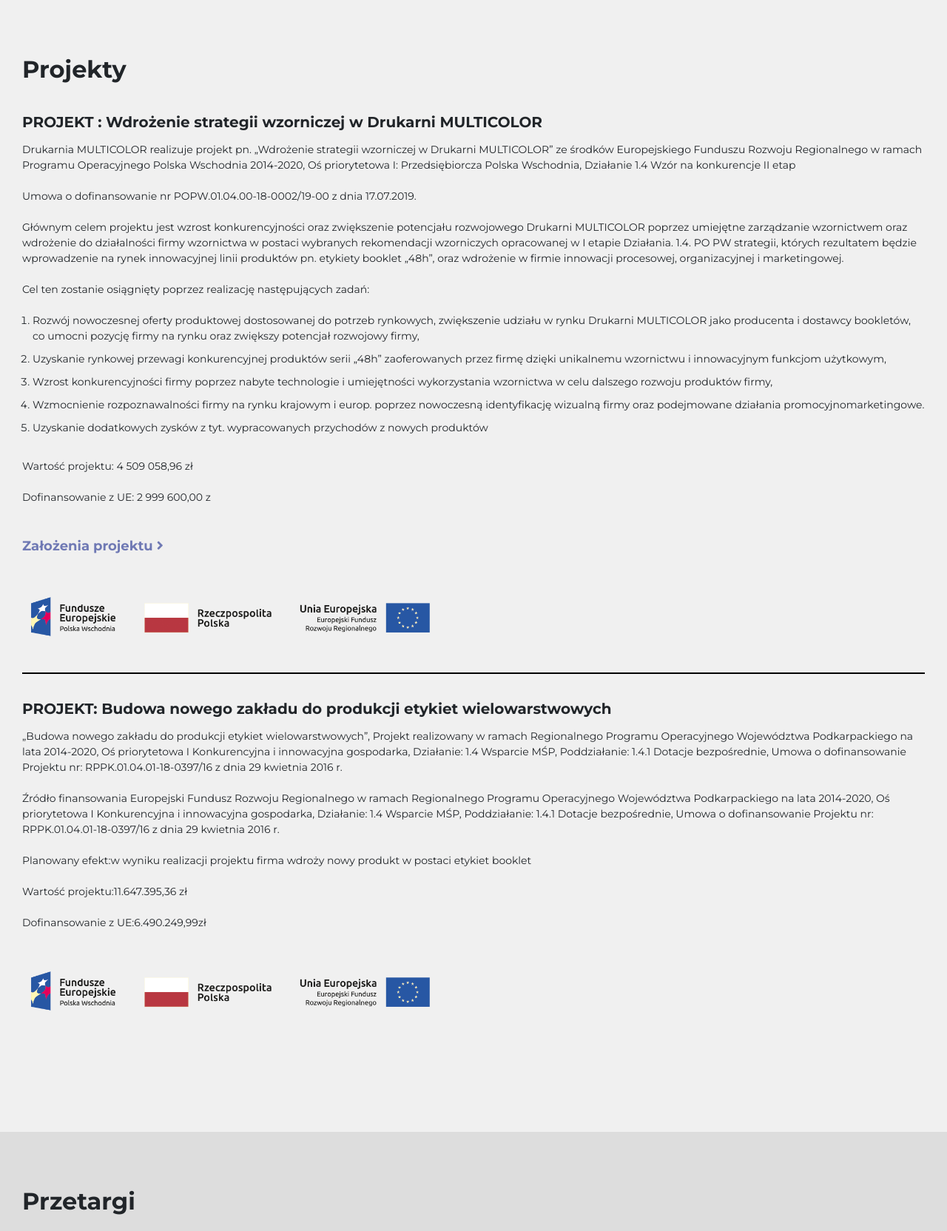
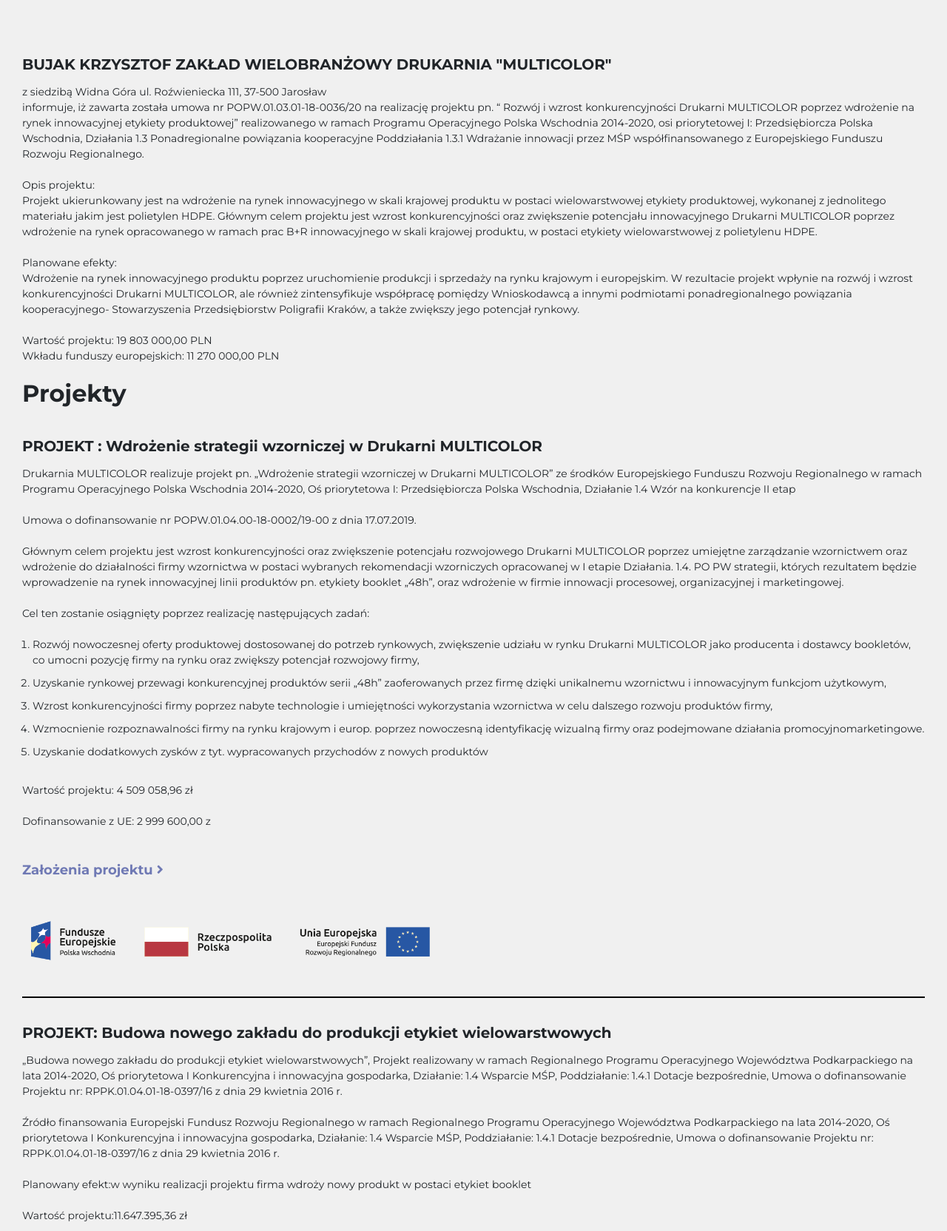
Before and after one commit to paboowicz/multicolor2020, a PHP site: page /projekty-i-przetargi.php in a window 1280 px wide. Shown: the part 256-1920 px from the top of the page at 74% size. Run offline with PHP 8.4, Linux system fonts and the light colour scheme; some libraries are stand-ins or nearby versions.

Commit message:
informacja o przetargu

```diff
--- a/projekty-i-przetargi.php
+++ b/projekty-i-przetargi.php
@@ -11,6 +11,24 @@
             <div class="row main-row">
                 <div class="col-12">
                     <div class="edit-area">
+						<h3>BUJAK KRZYSZTOF ZAKŁAD WIELOBRANŻOWY DRUKARNIA "MULTICOLOR"</h3>
+<p>z siedzibą Widna Góra ul. Roźwieniecka 111, 37-500 Jarosław<br>
+informuje, iż zawarta została umowa nr POPW.01.03.01-18-0036/20 na realizację projektu pn. “ Rozwój i wzrost konkurencyjności Drukarni MULTICOLOR poprzez wdrożenie na rynek innowacyjnej etykiety produktowej”
+realizowanego w ramach Programu Operacyjnego Polska Wschodnia 2014-2020, osi priorytetowej I: Przedsiębiorcza Polska Wschodnia, Działania 1.3 Ponadregionalne powiązania kooperacyjne
+Poddziałania 1.3.1 Wdrażanie innowacji przez MŚP
+ współfinansowanego z Europejskiego Funduszu Rozwoju Regionalnego.</p><br>
+
+<p>Opis projektu:<br>
+Projekt ukierunkowany jest na wdrożenie na rynek innowacyjnego w skali krajowej produktu w postaci wielowarstwowej etykiety produktowej, wykonanej z jednolitego materiału jakim jest polietylen HDPE.
+Głównym celem projektu jest wzrost konkurencyjności oraz zwiększenie potencjału innowacyjnego Drukarni MULTICOLOR poprzez wdrożenie na rynek opracowanego w ramach prac B+R  innowacyjnego w skali krajowej produktu, w postaci etykiety wielowarstwowej z polietylenu HDPE.</p>
+<br>
+<p>Planowane efekty:<br>
+Wdrożenie na rynek innowacyjnego produktu poprzez uruchomienie produkcji i sprzedaży na rynku krajowym i europejskim. W rezultacie projekt wpłynie na rozwój i wzrost konkurencyjności Drukarni MULTICOLOR, ale również zintensyfikuje współpracę pomiędzy Wnioskodawcą a innymi podmiotami ponadregionalnego powiązania kooperacyjnego- Stowarzyszenia Przedsiębiorstw Poligrafii Kraków, a także zwiększy jego potencjał rynkowy.</p>
+<br>
+Wartość projektu: 19 803 000,00 PLN
+<br>
+Wkładu funduszy europejskich: 11 270 000,00 PLN</p>
+<br>
                         <h2 class="title">Projekty</h2>
                         <h3>PROJEKT : Wdrożenie strategii wzorniczej w Drukarni MULTICOLOR</h3>
                         <p>Drukarnia MULTICOLOR realizuje projekt pn. „Wdrożenie strategii wzorniczej w Drukarni
```
